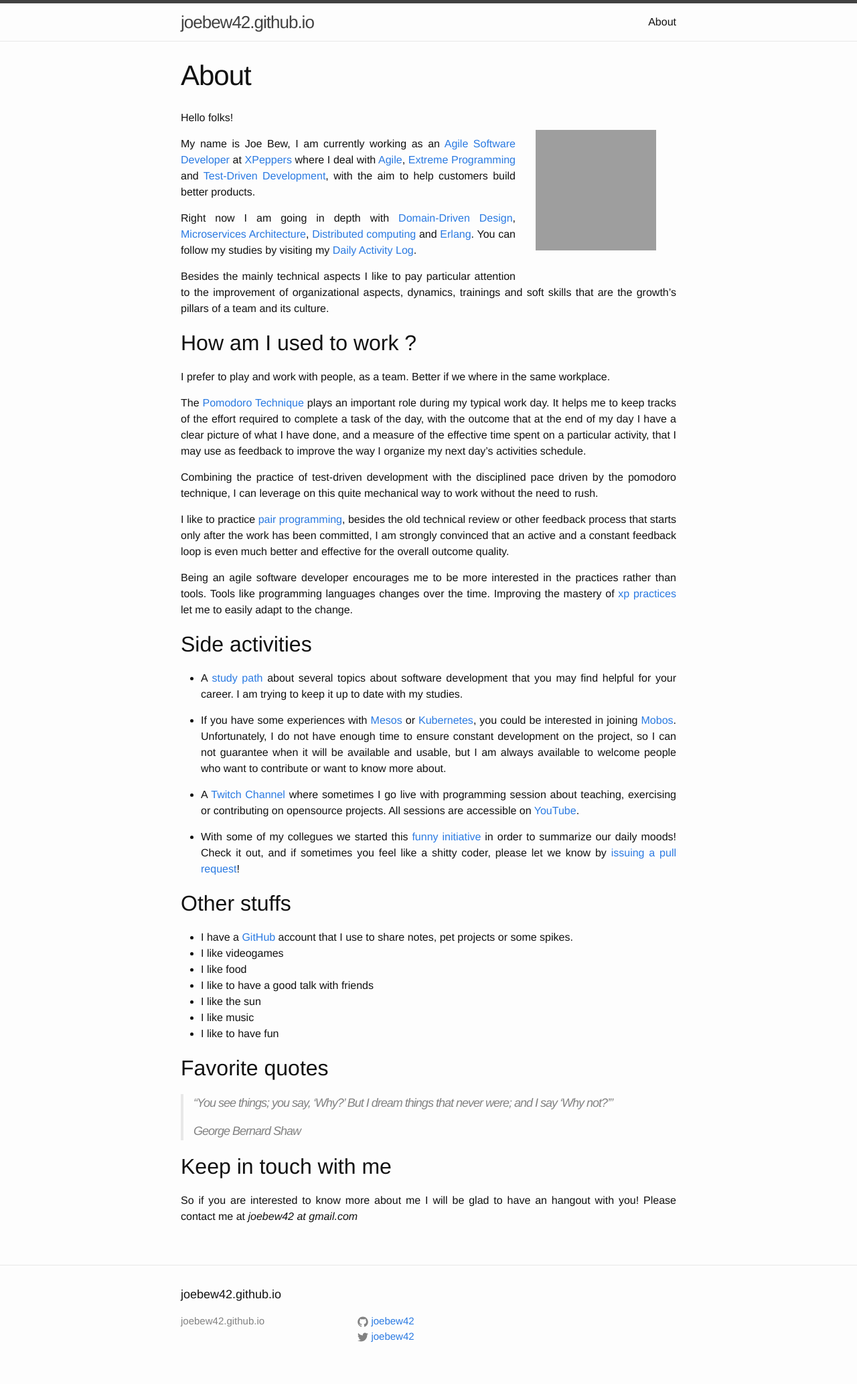
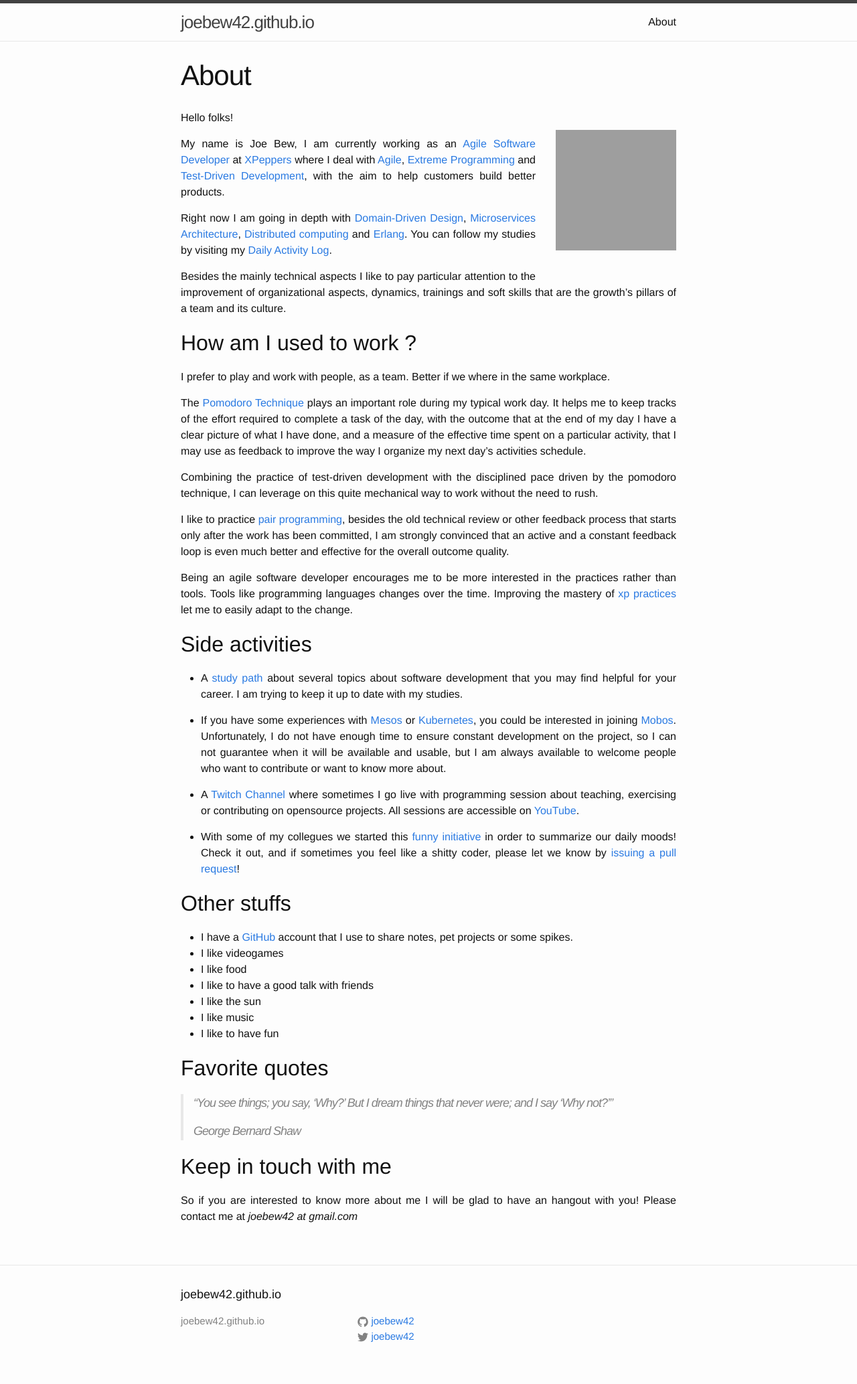
Before and after one commit to joebew42/joebew42.github.io, a Jekyll site: the page built from about.md, in a window 1280 px wide. Shown: the whole page at 67% size. Built offline with Jekyll 4.4.1, drawn with Linux system fonts in a browser that asks for light colours; grey boxes are pictures that could not be loaded.

Commit message:
no margin to the right

```diff
--- a/about.md
+++ b/about.md
@@ -4,7 +4,7 @@ title: About
 permalink: /about/
 ---
 
-<img alt="profile photo" src="https://avatars1.githubusercontent.com/u/1238549?v=4&s=180" style="float:right;margin:30px" />
+<img alt="profile photo" src="https://avatars1.githubusercontent.com/u/1238549?v=4&s=180" style="float:right;margin:30px;margin-right:0" />
 
 Hello folks!
 
```
